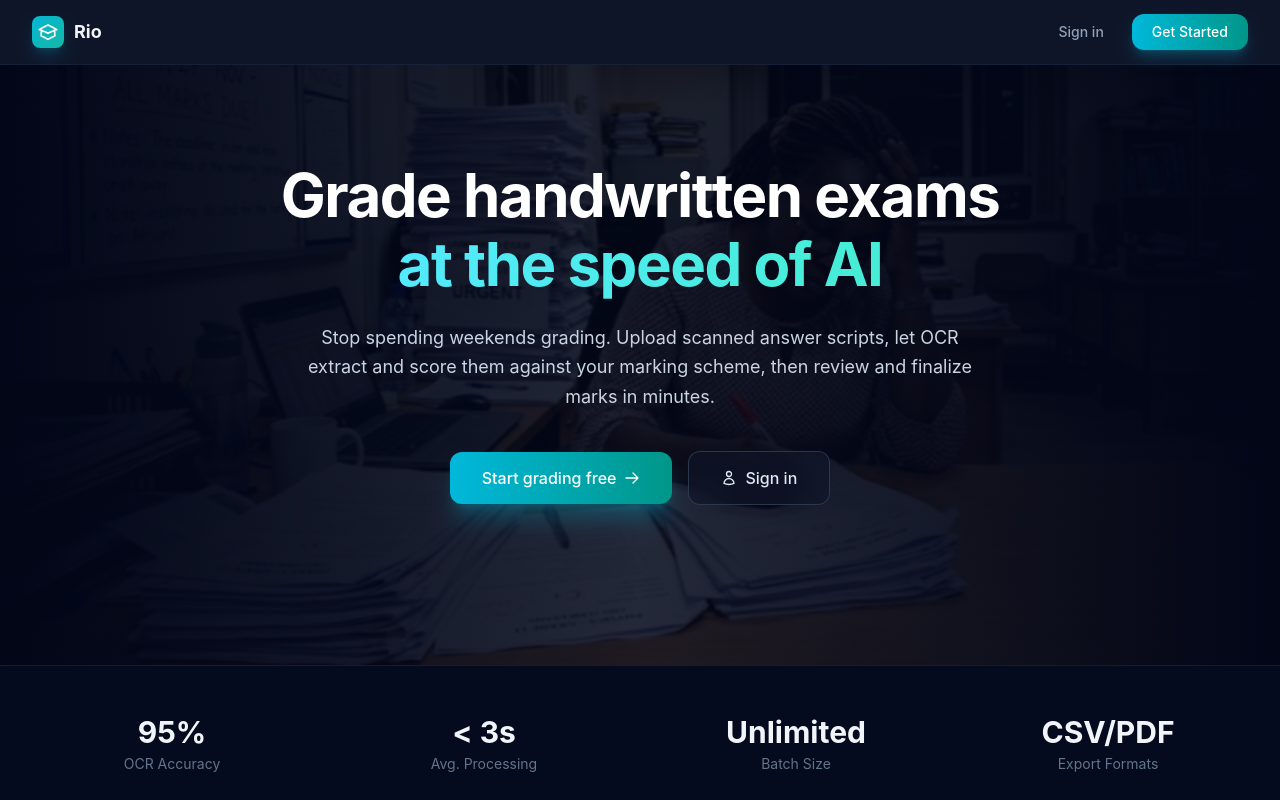
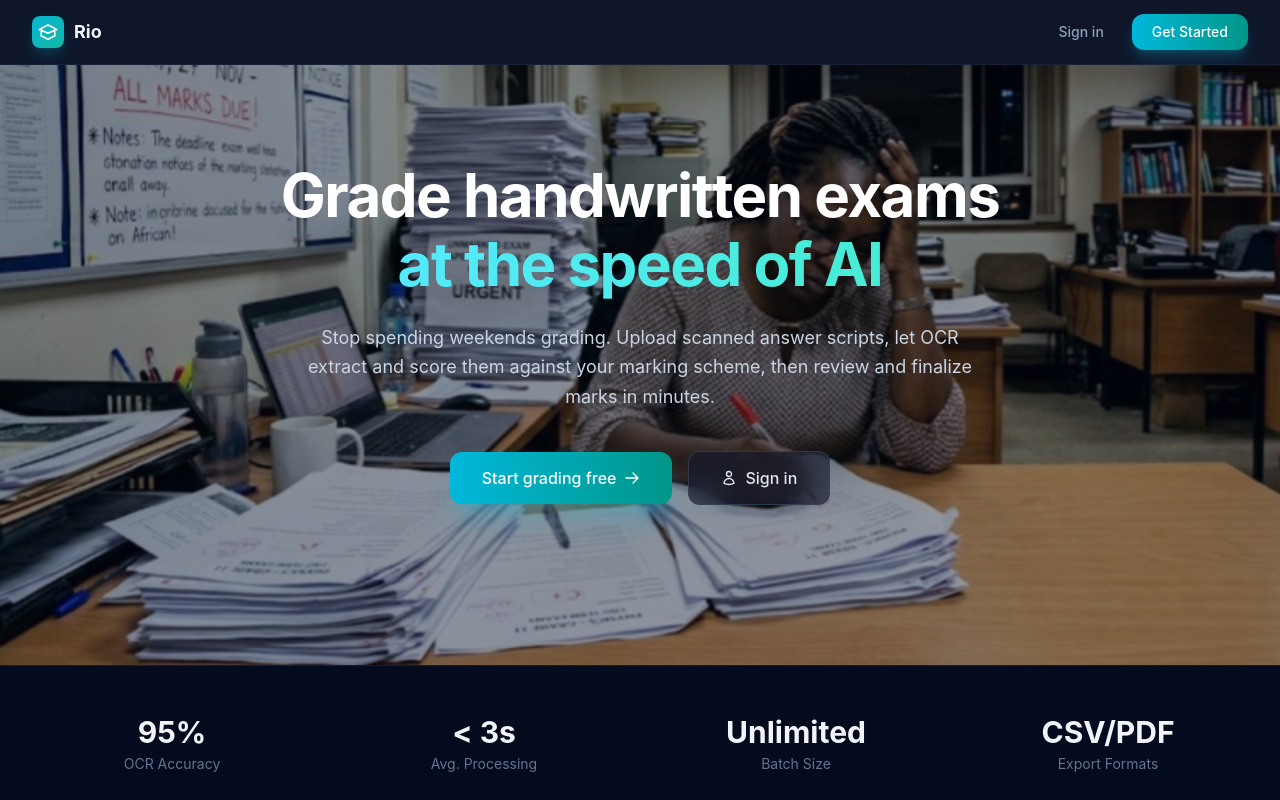
Before and after one commit to Winney360/exam-marker, a React (Vite) app in the folder frontend/: page / in a window 1280 px wide. Shown: the top 800 px of the page. Built offline with nearby package versions, Linux system fonts and the light colour scheme.

Commit message:
fix: reduce overlay opacity so hero image is clearer

```diff
--- a/frontend/src/pages/Home.tsx
+++ b/frontend/src/pages/Home.tsx
@@ -204,7 +204,7 @@ export default function Home() {
               alt=""
               className="w-full h-full object-cover object-bottom"
             />
-            <div className="absolute inset-0 bg-gradient-to-r from-slate-950 via-slate-950/85 to-slate-950" />
+            <div className="absolute inset-0 bg-slate-950/40" />
           </div>
           <div className="relative max-w-3xl mx-auto text-center">
             <h1 className="text-4xl sm:text-5xl lg:text-6xl font-bold tracking-tight leading-[1.15]">
```
